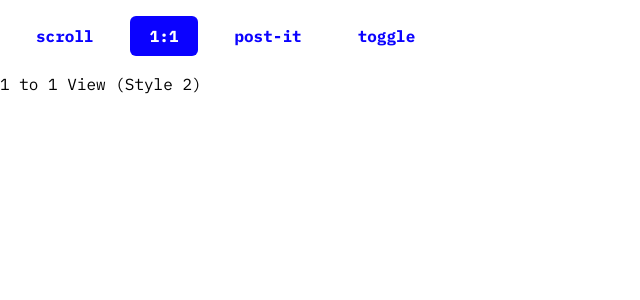
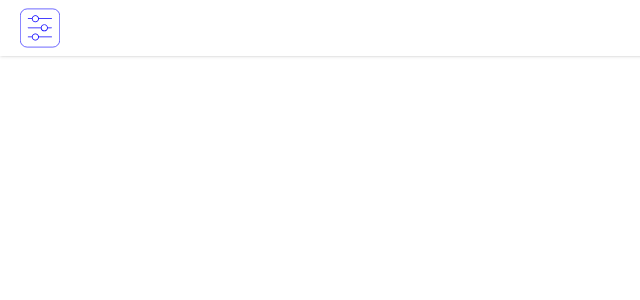
Before and after one commit to Kat-lev/reverbe-frontend, a React (Vite) app: page /style2 in a window 1280 px wide. Shown: the top 300 px of the page, without its empty margins (0-640 px from the left). Built offline with nearby package versions, Linux system fonts and the light colour scheme.

Commit message:
Add Header to all pages

```diff
--- a/src/pages/OneToOnePage.jsx
+++ b/src/pages/OneToOnePage.jsx
@@ -1,12 +1,12 @@
 import React from "react";
-import Navbar from "../components/Navbar";
+import Header from "../components/Header";
 
 function OneToOnePage() {
   return (
     <>
-    <Navbar />
+    <Header />
     <div>
-      1 to 1 View (Style 2)
+      1:1 View (Style 2)
     </div>
     </>
   );
--- a/src/pages/PostItPage.jsx
+++ b/src/pages/PostItPage.jsx
@@ -1,10 +1,10 @@
 import React from "react";
-import Navbar from "../components/Navbar";
+import Header from "../components/Header";
 
 function PostItPage() {
   return (
   <>
-    <Navbar />
+    <Header />
     <div>
       Post-it View (Style 3)
     </div>
--- a/src/pages/TogglePage.jsx
+++ b/src/pages/TogglePage.jsx
@@ -1,10 +1,10 @@
 import React from "react";
-import Navbar from "../components/Navbar";
+import Header from "../components/Header";
 
 function TogglePage() {
   return (
   <>
-  <Navbar />
+  <Header />
   <div>
     Toggle View (Style 4)
   </div>
```
